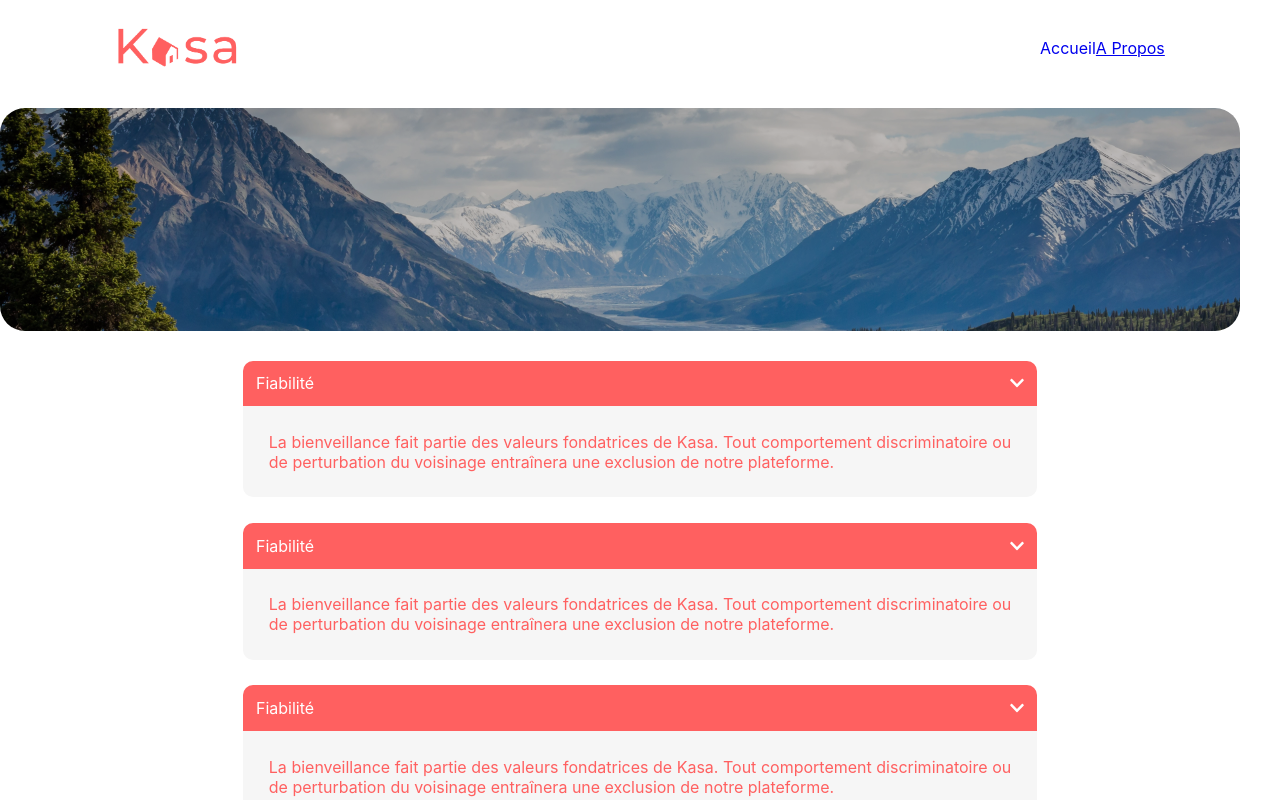
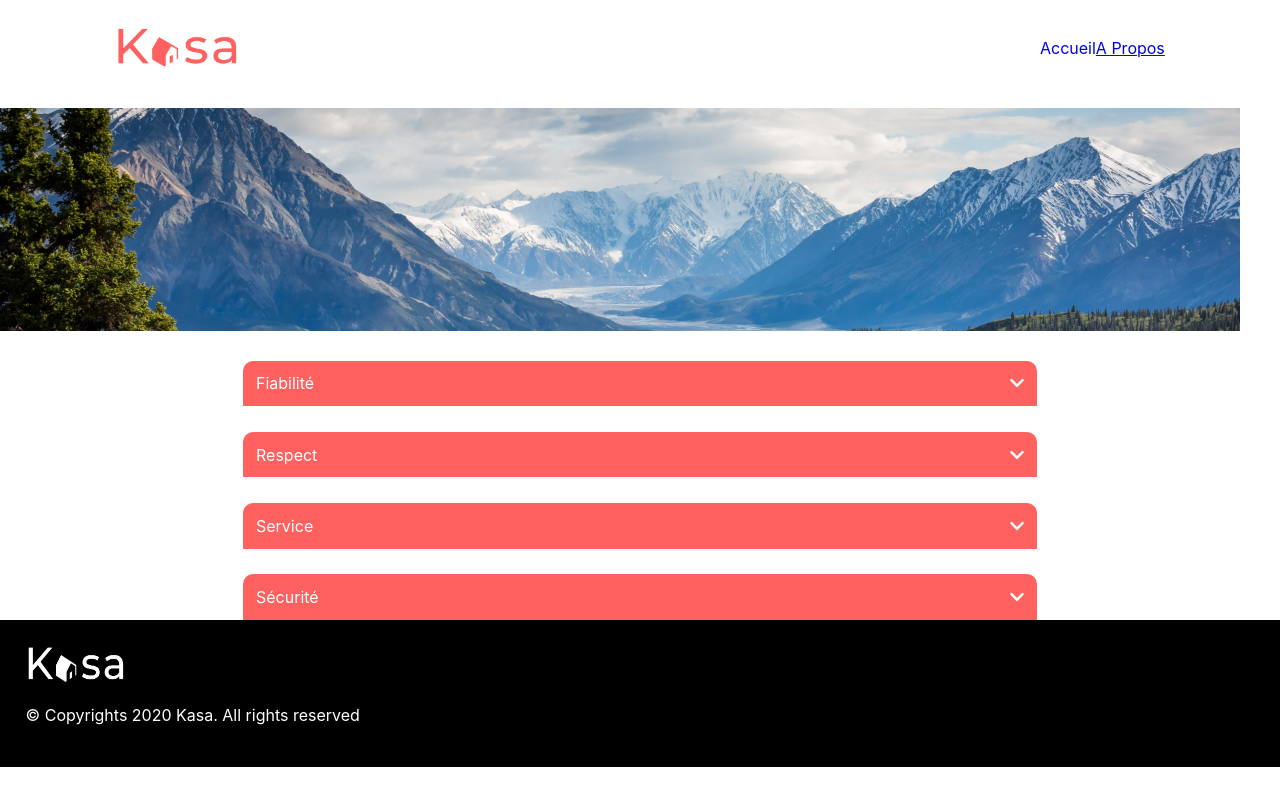
Before and after one commit to cnahornyj/kasa, a React (Create React App) app: page /a-propos in a window 1280 px wide. Shown: the top 800 px of the page. Built offline with nearby package versions, Linux system fonts and the light colour scheme.

Commit message:
Modification des composants Card, CardsList, ListHouses, Navbar, TexteAPropos

```diff
--- a/src/components/Card.js
+++ b/src/components/Card.js
@@ -1,18 +1,22 @@
 import React, { Component } from 'react';
 import '../styles/Card.css';
+import HousesList from '../data/data'
 
-const house = {
+/* const house = {
     name: 'Appartement cosy',
     src: "https://s3-eu-west-1.amazonaws.com/course.oc-static.com/projects/front-end-kasa-project/accommodation-20-1.jpg"
-}
+} */
+
 
 class Card extends Component {
     render() {
+        const houses = HousesList;
         return (
-            <article className="card">
-                <img src={house.src} alt="Logement" className="imgHouse"/>
-                <p className="legend">{house.name}</p>
-            </article>
+            <ul>
+            {houses.map((house) => (
+                <li>{house.title}</li>
+            ))}
+        </ul>
         );
     }
 }
--- a/src/components/CardsList.js
+++ b/src/components/CardsList.js
@@ -1,20 +1,18 @@
-import React, { Component } from 'react';
-import Card from './Card';
-import '../styles/CardsList.css'
+import React, { Component } from "react";
+import "../styles/CardsList.css";
+import HousesList from "../data/data";
 
 class CardsList extends Component {
   render() {
+    const houses = HousesList;
     return (
       <section className="cardsList">
-                <Card />
-                <Card />
-                <Card />
-                <Card />
-                <Card />
-                <Card />
-                <Card />
-                <Card />
-                <Card />
+        {houses.map((house, index) => (
+          <article key={`${house}-${index}`} className="card">
+            <img src={house.cover} alt="Logement" className="imgHouse" />
+            <p className="legend">{house.title}</p>
+          </article>
+        ))}
       </section>
     );
   }
--- a/src/components/Navbar.js
+++ b/src/components/Navbar.js
@@ -6,10 +6,10 @@ class Navbar extends Component {
   render() {
     return (
       <nav>
-        <NavLink exact to="/" activeClassName="pageActive">
+        <NavLink exact to="/" activeClassName="pageActive" className="lnk">
           Accueil
         </NavLink>
-        <NavLink exact to="/a-propos" activeClassName="pageActive">
+        <NavLink exact to="/a-propos" activeClassName="pageActive" className="lnk">
           A Propos
         </NavLink>
       </nav>
--- a/src/components/TexteAPropos.js
+++ b/src/components/TexteAPropos.js
@@ -1,23 +1,32 @@
 import React, { Component } from "react";
 import { FontAwesomeIcon } from "@fortawesome/react-fontawesome";
 import { faChevronDown, faChevronUp } from "@fortawesome/free-solid-svg-icons";
-import '../styles/TexteAPropos.css'
+import "../styles/TexteAPropos.css";
 
 class TexteAPropos extends Component {
+  constructor() {
+    super();
+    this.state = {
+      isVisible: false,
+    };
+  }
+
   render() {
     return (
       <article>
         <div className="title">
-          <h2 className="subtitle">Fiabilité</h2>
-          <FontAwesomeIcon icon={faChevronDown} className="arrow" />
+          <h2 className="subtitle">{this.props.title}</h2>
+          <FontAwesomeIcon icon={faChevronDown} className="arrow" onClick={() => this.onClick()} />
         </div>
-        <p className="description">
-          La bienveillance fait partie des valeurs fondatrices de Kasa. Tout
-          comportement discriminatoire ou de perturbation du voisinage
-          entraînera une exclusion de notre plateforme.
-        </p>
+        {this.state.isVisible ? (
+          <p className="description">{this.props.description}</p>
+        ) : null}
       </article>
     );
+  }
+
+  onClick() {
+    this.setState(prevState => ({ isVisible: !prevState.isVisible }));
   }
 }
 
--- a/src/pages/Propos.js
+++ b/src/pages/Propos.js
@@ -11,11 +11,23 @@ class Propos extends Component {
       <div>
         <Header />
         <section className="propos">
-          <img src={imgPropos} alt="" className="imgBanner" />
-          <TexteAPropos />
-          <TexteAPropos />
-          <TexteAPropos />
-          <TexteAPropos />
+          <img src={imgPropos} alt="" className="imgPropos" />
+          <TexteAPropos
+            title="Fiabilité"
+            description="Les annonces postées sur Kasa garantissent une fiabilité totale. Les photos sont conformes aux logements, et toutes les informations sont régulièrement vérifiées  par nos équipes."
+          />
+          <TexteAPropos
+            title="Respect"
+            description="La bienveillance fait partie des valeurs fondatrices de Kasa. Tout comportement discriminatoire ou de perturbation du voisinage entraînera une exclusion de notre plateforme."
+          />
+          <TexteAPropos
+            title="Service"
+            description="Nos équipes se tiennent à votre disposition pour vous fournir une expérience parfaite. N'hésitez pas à nous contacter si vous avez la moindre question."
+          />
+          <TexteAPropos
+            title="Sécurité"
+            description="La sécurité est la priorité de Kasa. Aussi bien pour nos hôtes que pour les voyageurs, chaque logement correspond aux critères de sécurité établis par nos services. En laissant une note aussi bien à l'hôte qu'au locataire, cela permet à nos équipes de vérifier que les standards sont bien respectés. Nous organisons également des ateliers sur la sécurité domestique pour nos hôtes."
+          />
         </section>
         <Footer />
       </div>
```
Also changed, not shown: src/components/ListHouses.js (+8 -7 lines). Lines whose indentation alone changed are shown as unchanged.
